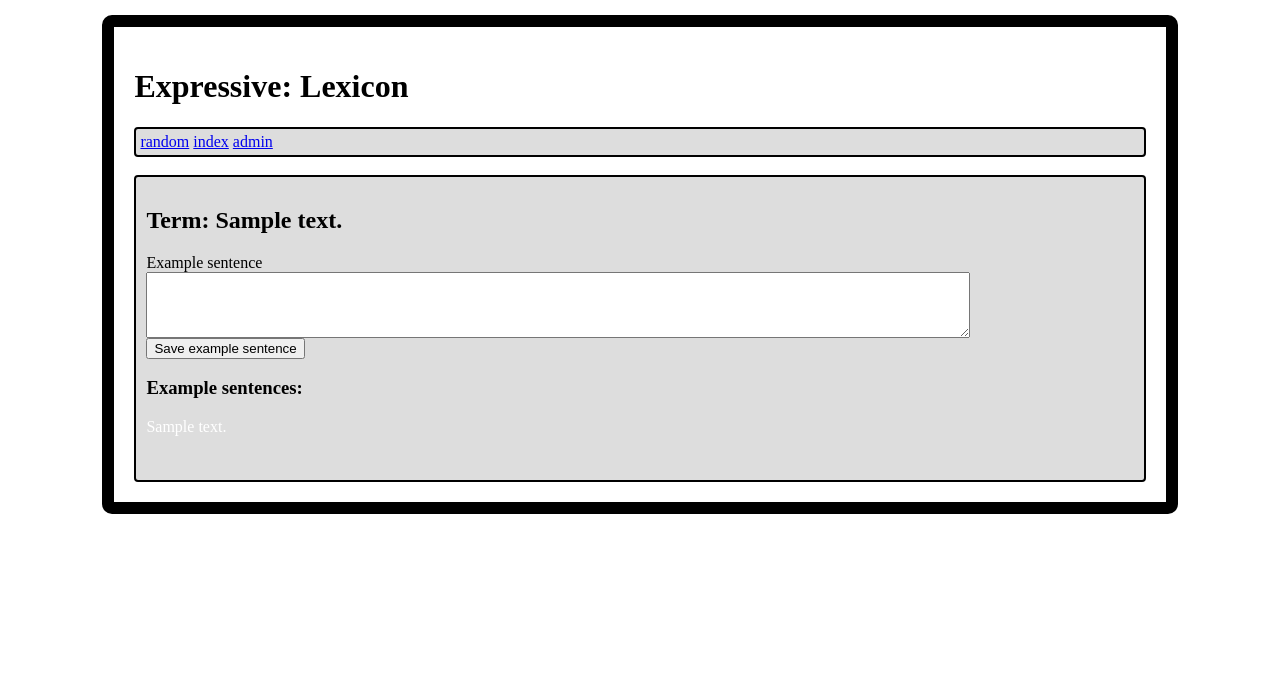
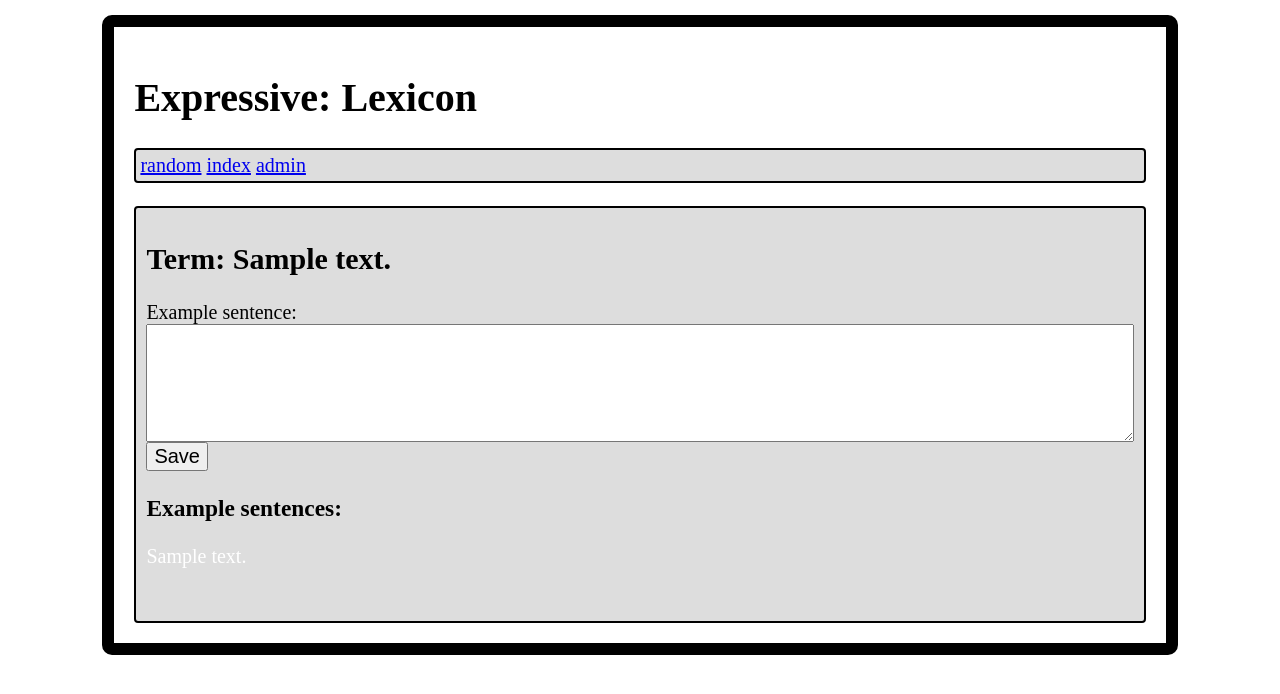
Before and after one commit to rkp8000/expressive, a Django app: page /lexicon/1/ in a window 1280 px wide. Shown: the top 694 px of the page. Run offline with Django 3.2, Linux system fonts and the light colour scheme; tables that the repository leaves empty hold one stand-in row (values such as "Sample post").

Commit message:
Make text easier to read.

```diff
--- a/lexicon/static/lexicon/style.css
+++ b/lexicon/static/lexicon/style.css
@@ -6,6 +6,7 @@
     margin-top: 15px;
     margin-bottom: 15px;
     padding: 20px;
+    font-size: 20px;
 }
 
 #menu {
@@ -23,3 +24,9 @@
     background-color: #DDDDDD;
     padding: 10px;
 }
+
+textarea {
+    font-size: 20px;
+    padding: 10px;
+    width: 100%;
+}
--- a/lexicon/templates/lexicon/term_detail.html
+++ b/lexicon/templates/lexicon/term_detail.html
@@ -20,9 +20,9 @@
 
 <form action="{% url 'lexicon:add_sentence' term.id %}" method="post">
     {% csrf_token %}
-    <label for="sentence_text">Example sentence</label><br />
-    <textarea name="sentence_text" id="sentence_text" rows="4" cols="100"></textarea><br />
-    <input type="submit" value="Save example sentence" />
+    <label for="sentence_text">Example sentence:</label><br />
+    <textarea name="sentence_text" id="sentence_text" rows="4"></textarea><br />
+    <input id="add_sentence_button" type="submit" value="Save" style="font-size:20px" />
 </form>
 
 <h3>Example sentences:</h3>
```
